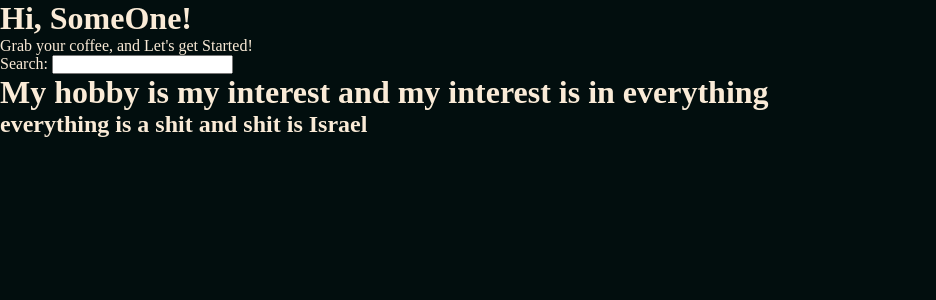
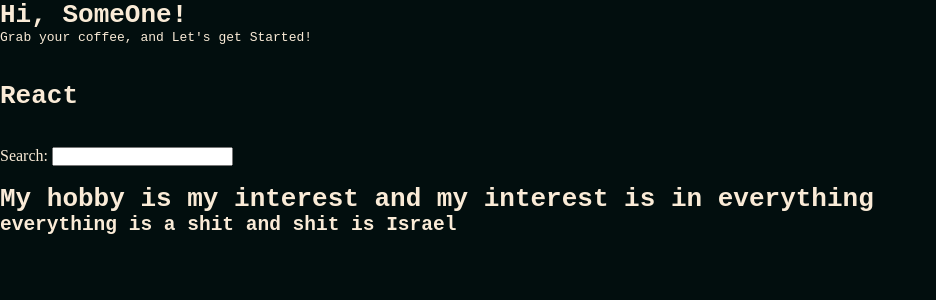
Before and after one commit to some1zealeous/studying-React, a React (Vite) app: page / in a window 1280 px wide. Shown: the top 300 px of the page, without its empty margins (0-936 px from the left). Built offline with nearby package versions, Linux system fonts and the light colour scheme.

Commit message:
js interpolation

```diff
--- a/src/App.jsx
+++ b/src/App.jsx
@@ -3,6 +3,10 @@
   interest: 'everything',
   everything: 'shit',
   shit: 'Israel'
+}
+
+function getTitle(title) {
+  return title
 }
 
 function DisplayInfo() {
@@ -12,10 +16,15 @@
     <>
     <h1>Hi, {name}!</h1>
     <p>Grab your coffee, and Let's get Started!</p>
+    <br /><br />
 
+    <h1>{getTitle('React')}</h1>
+
+    <br /><br />
     <label htmlFor="search">Search: </label>
     <input type="text" id="search" />
 
+    <br /><br />
     <h1>{"My hobby is my " + Nerd.hobby + " and my " + Nerd.hobby + " is in " + Nerd.interest } </h1>
     <h2>{Nerd.interest + " is a " + Nerd.everything + " and " + Nerd.everything + " is " + Nerd.shit} </h2>
     </>
--- a/src/index.css
+++ b/src/index.css
@@ -8,6 +8,7 @@
 }
 
 h1, p, h2 {
+    font-family: monospace;
     color: antiquewhite;
 }
 
```
